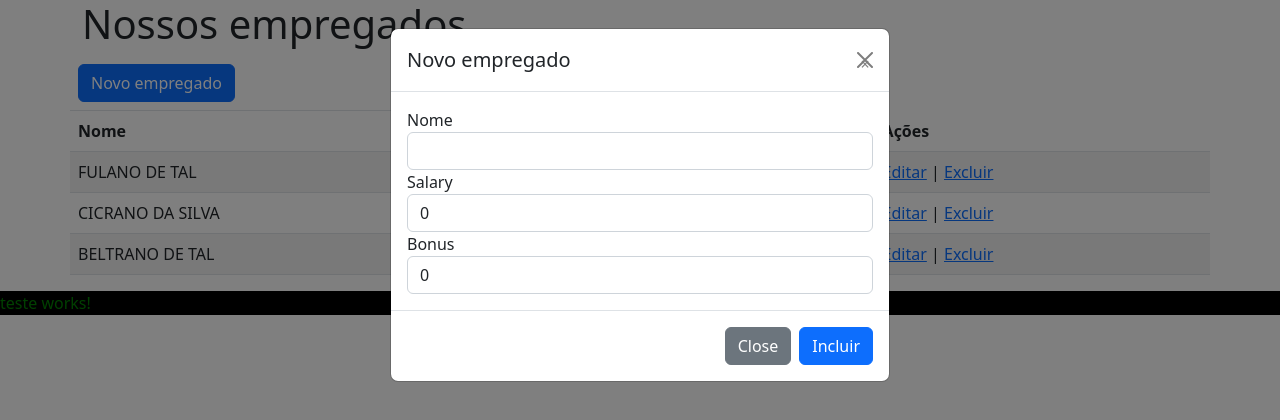
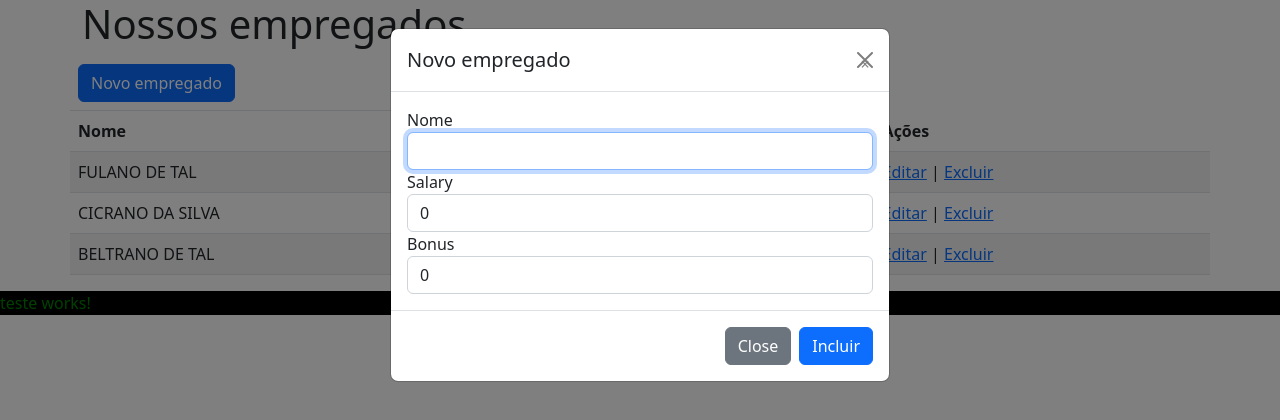
Before and after one commit to ronaldojssilva/CrudAngular, an Angular app: page / in a window 1280 px wide. Both pictures are taken after a click on the button "Novo empregado". Shown: the top 420 px of the page. Built offline with nearby package versions, Linux system fonts and the light colour scheme.

Commit message:
ViewChild com referência em elementos

```diff
--- a/src/app/components/employee-list/employee-list.component.html
+++ b/src/app/components/employee-list/employee-list.component.html
@@ -35,6 +35,6 @@
   </div>
 </div>
 
-<employee-new-modal (onSubmit)="onNewEmployee($event)" (onHide)="fechou($event)"></employee-new-modal>
+<employee-new-modal (onSubmit)="onNewEmployee($event)" (onHide)="fechou($event)" #employeeNewModal></employee-new-modal>
 <employee-edit-modal [employee]="employeeToEdit" (onSubmit)="onEditEmployee($event)"></employee-edit-modal>
 <employee-delete-modal [employee]="employeeToDelete" (onDestroy)="onDestroyEmployee($event)"></employee-delete-modal>
--- a/src/app/components/employee-list/employee-list.component.ts
+++ b/src/app/components/employee-list/employee-list.component.ts
@@ -29,7 +29,7 @@ export class EmployeeListComponent implements OnInit {
     bonus: 0
   };
 
-  @ViewChild(EmployeeNewModalComponent) // Pegar a referencia de um elemento
+  @ViewChild('employeeNewModal') // Pegar a referencia de um elemento
   employeeNewModal!: EmployeeNewModalComponent;
 
   @ViewChild(EmployeeEditModalComponent) // Pegar a referencia de um elemento
--- a/src/app/components/employee-new-modal/employee-new-modal.component.html
+++ b/src/app/components/employee-new-modal/employee-new-modal.component.html
@@ -7,7 +7,7 @@
     <div modal-body>
       <div class="form-group">
         <label>Nome</label>
-        <input class="form-control" name="name"  type="text" [(ngModel)]="employee.name">
+        <input class="form-control" name="name"  type="text" [(ngModel)]="employee.name" #inputName>
       </div>
       <div class="form-group">
         <label>Salary</label>
--- a/src/app/components/employee-new-modal/employee-new-modal.component.ts
+++ b/src/app/components/employee-new-modal/employee-new-modal.component.ts
@@ -1,4 +1,4 @@
-import { Component, OnInit, Output, EventEmitter, ViewChild, AfterViewInit } from '@angular/core';
+import { Component, OnInit, Output, EventEmitter, ViewChild, AfterViewInit, Input, ElementRef } from '@angular/core';
 import { Employee, EmployeeService } from '../../services/employee.service';
 import { Modalable } from './../modal/modalable';
 
@@ -19,6 +19,9 @@ export class EmployeeNewModalComponent extends Modalable implements OnInit, Afte
 
   @Output()
   onSubmit: EventEmitter<Employee> = new EventEmitter<Employee>();
+
+  @ViewChild('inputName')
+  inputName!: ElementRef;
 
   // //tem que expor esse onHide se eu quiser expor isso (o onHide do modulabe generico) no componente de lista
   // @Output()
@@ -45,6 +48,10 @@ export class EmployeeNewModalComponent extends Modalable implements OnInit, Afte
 
     //como a parte acima foi removida para o a classe Modalable eu chamo o método no pai.
     super.ngAfterViewInit();
+    this.onShow.subscribe(() => {
+      //console.log(this.inputName);
+      this.inputName.nativeElement.focus();
+    });
   }
 
   addEmployee(){
```
